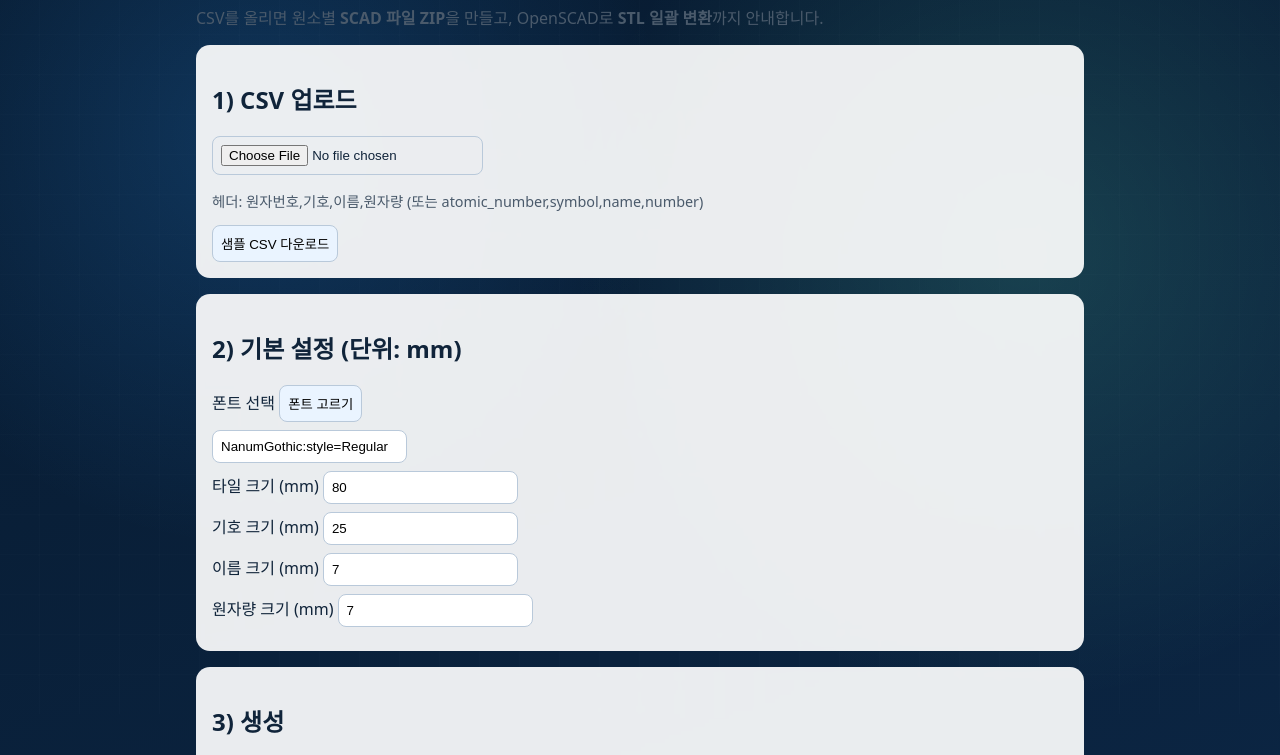
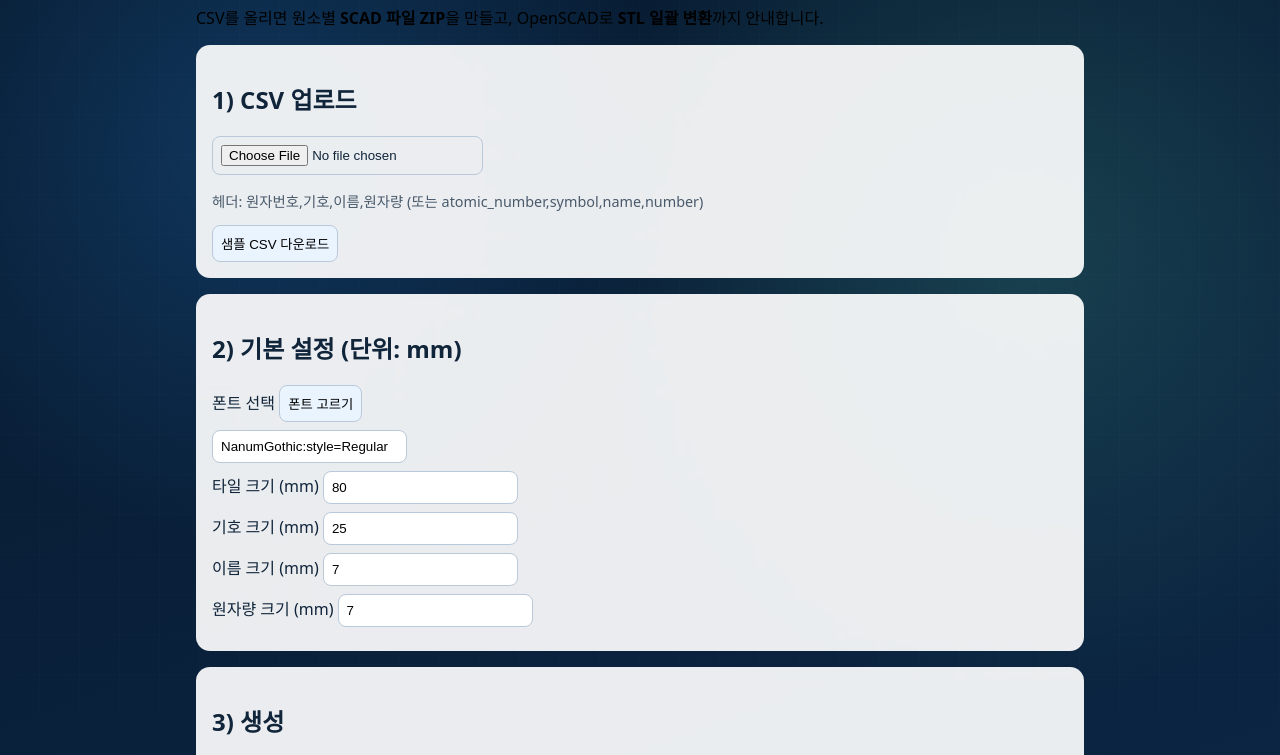
Before and after one commit to biscuitbox/maru, a plain HTML site: page index.html in a window 1280 px wide. Shown: the part 86-841 px from the top of the page. Drawn offline with nearby package versions, Linux system fonts and the light colour scheme.

Commit message:
Update styles.css

```diff
--- a/styles.css
+++ b/styles.css
@@ -16,7 +16,7 @@ body {
     repeating-linear-gradient(90deg, transparent 0 38px, #fff1 39px 40px);
 }
 .container { max-width: 920px; margin: 24px auto; padding: 0 16px 40px; position: relative; }
-h1, p { color: #4a5a6b; }
+h1, p { color: #000000; }
 .card { background: var(--card); border-radius: 14px; padding: 16px; margin-bottom: 16px; backdrop-filter: blur(2px); }
 label { display: block; margin: 8px 0; }
 input, button { padding: 8px; border-radius: 8px; border: 1px solid #b9c9da; }
```
